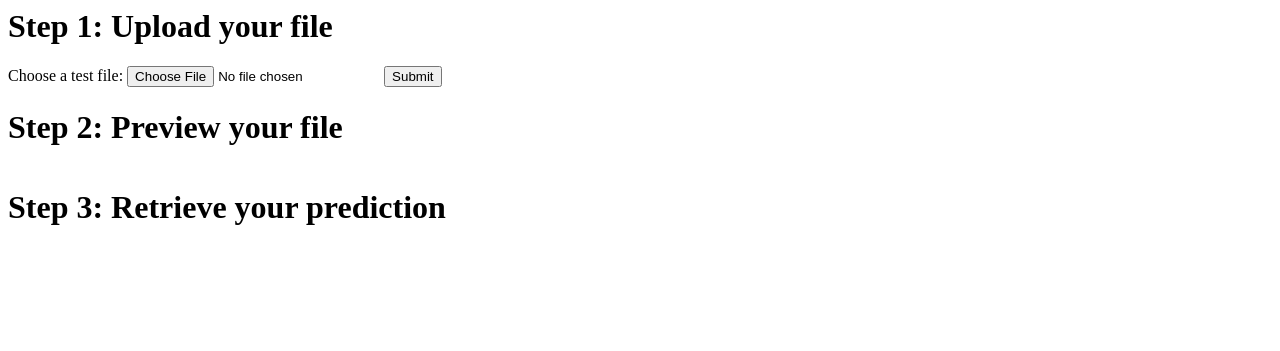
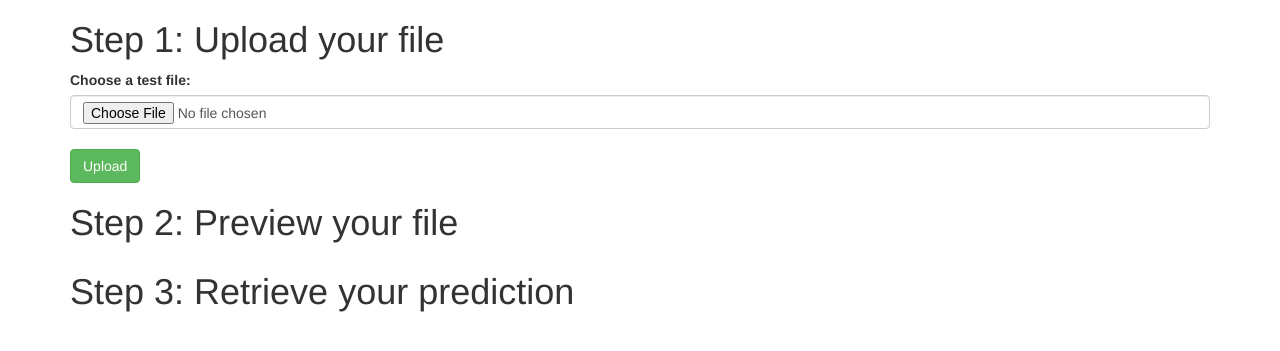
Before and after one commit to bridgecrew-perf6/ml-model-deploy, a Flask app: page / in a window 1280 px wide. Shown: the top 351 px of the page. Run offline with Flask 2, Linux system fonts and the light colour scheme; parts of the project's set-up code (start-up, migrations or seed data) failed here and were passed over; some libraries are stand-ins or nearby versions.

Commit message:
Format frontend and change backend to accommodate

```diff
--- a/templates/index.html
+++ b/templates/index.html
@@ -1,20 +1,40 @@
 <html>
     <head>
         <title>ML Model Deploy</title>
+        <meta charset="utf-8">
+        <meta name="viewport" content="width=device-width, initial-scale=1">
+        <link rel="stylesheet" href="https://maxcdn.bootstrapcdn.com/bootstrap/3.4.1/css/bootstrap.min.css">
+        <script src="https://ajax.googleapis.com/ajax/libs/jquery/3.6.0/jquery.min.js"></script>
+        <script src="https://maxcdn.bootstrapcdn.com/bootstrap/3.4.1/js/bootstrap.min.js"></script>
     </head>
     <body>
+        <div class="container">
             <h1>Step 1: Upload your file</h1>
             <div>
                 <form enctype="multipart/form-data" action="{{ url_for('upload_csv') }}" method="post">
-                <label for="test-csv">Choose a test file:</label>
-                <input type="file" id="test-csv" name="test-csv" accept=".csv">
-                <input type="submit">
+                    <div class="mb-3">
+                        <label class="form-label" for="test-csv">Choose a test file:</label>
+                        <input class="form-control" type="file" id="test-csv" name="test-csv" accept=".csv"><br/>
+                    </div>
+                    <input class="btn btn-success" type="submit" value="Upload">
                 </form>
             </div>
 
             <h1>Step 2: Preview your file</h1>
             <div>
-            <table>
+                <table class="table table-striped">
+                    <thead>
+                        {% for row in header %}
+                        <tr>
+                            <th>{{ row[0] }}</th>
+                            <th>{{ row[1] }}</th>
+                            <th>...</th>
+                            <th>{{ row[-2] }}</th>
+                            <th>{{ row[-1] }}</th>
+                        </tr>
+                        {% endfor %}
+                    </thead>
+                    <tbody>
                         {% for row in data %}
                         <tr>
                             <td>{{ row[0] }}</td>
@@ -24,13 +44,14 @@
                             <td>{{ row[-1] }}</td>
                         </tr>
                         {% endfor %}
+                    </tbody>
                 </table>
             </div>
 
 
             <h1>Step 3: Retrieve your prediction</h1>
             <div>
-            <table>
+                <table class="table">
                 {% for row in prediction %}
                 <tr>
                     <td>{{ row[-1] }}</td>
@@ -38,5 +59,6 @@
                 {% endfor %}
                 </table>
             </div>
+        </div>
     </body>
 </html>
--- a/views.py
+++ b/views.py
@@ -5,8 +5,6 @@ import numpy as np
 
 from flask import Flask, render_template, request, redirect, url_for
 from joblib import load
-
-print(os.getcwd())
 
 pipeline = load("model/human_activity_classification.joblib")
 
@@ -35,7 +33,7 @@ def upload_csv():
         for row in csv_file:
             data.append(row)
     prediction = predict_result(data)
-    return render_template('index.html', data=data, prediction=prediction)
+    return render_template('index.html', header=[data[0]], data=data[1:], prediction=prediction)
 
 if __name__ == '__main__' :
     app.run(debug=True)
```
Lines whose indentation alone changed are shown as unchanged.
